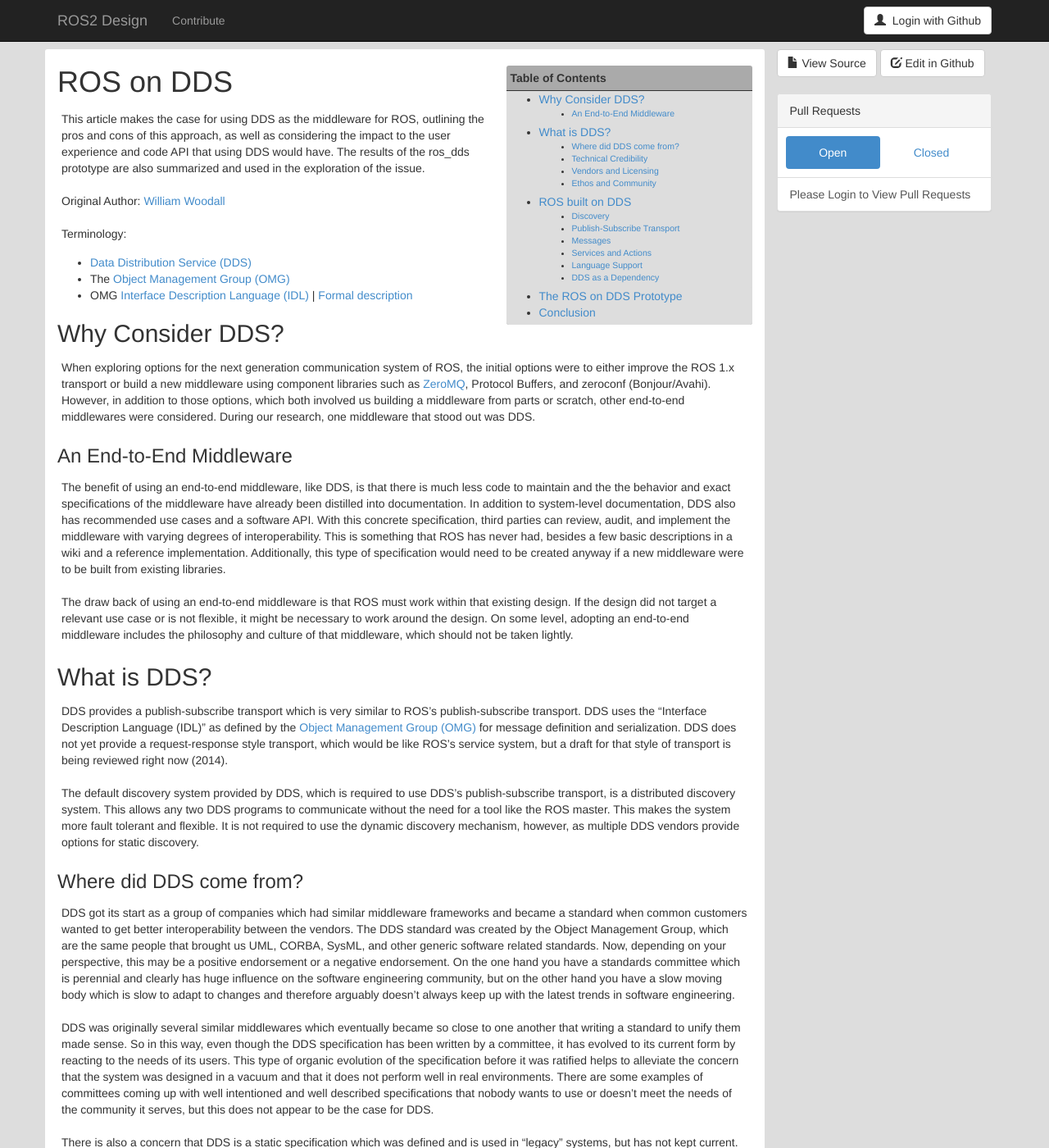
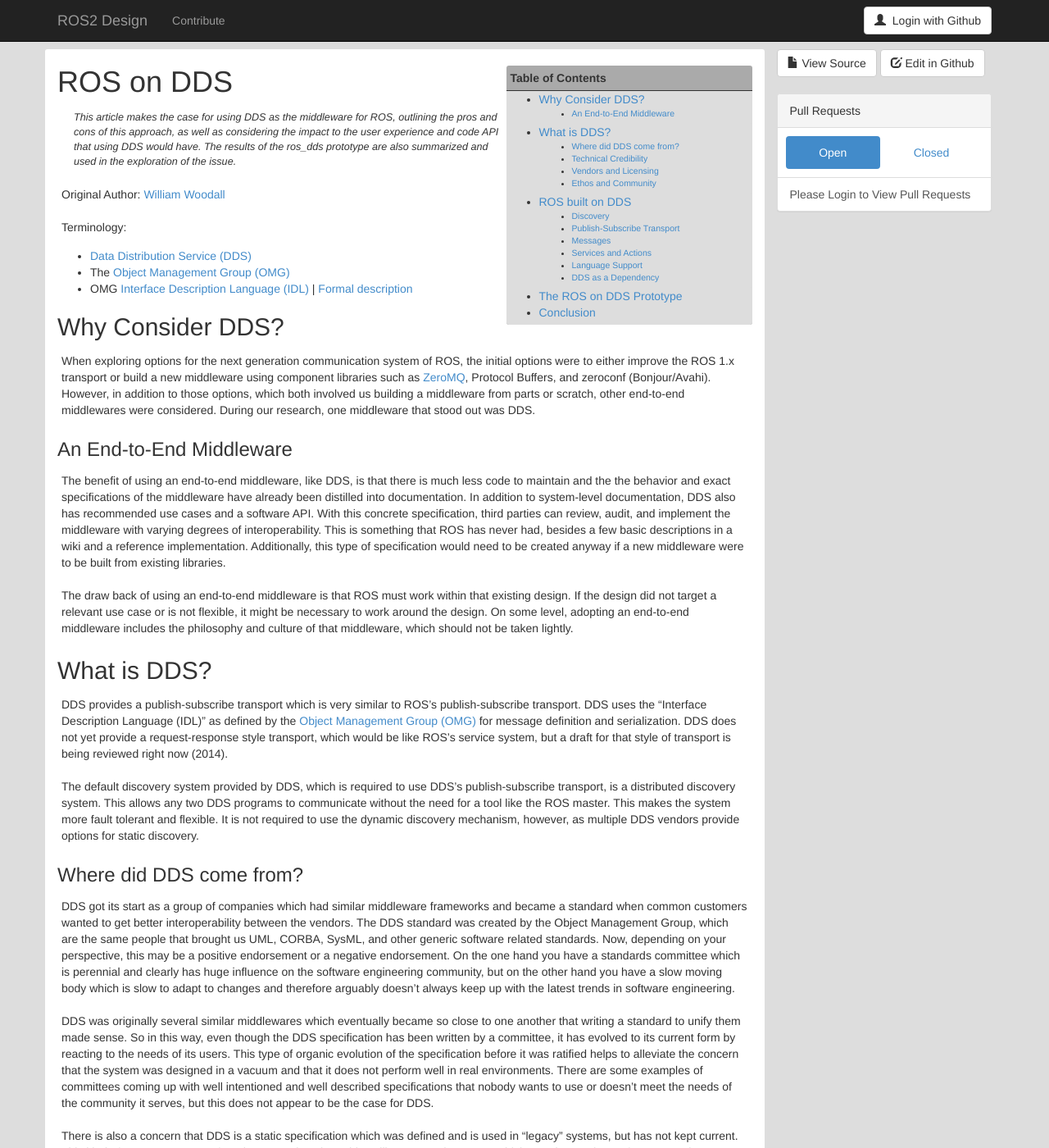
Before and after one commit to ros2/design, a Jekyll site: the page built from articles/20_ros_with_dds.md, in a window 1280 px wide and 1400 px high. Shown: the whole window at 82% size. Built offline with Jekyll 4.4.1, drawn with Linux system fonts in a browser that asks for light colours; nearby versions of some CDN libraries.

Commit message:
fixup article abstract styling

```diff
--- a/css/ros2-design.css
+++ b/css/ros2-design.css
@@ -72,3 +72,9 @@
 .content-container img {
     max-width: 100%;
 }
+
+.abstract {
+    font-style: italic;
+    font-size: 90%;
+    padding: 0 15px;
+}
```
Also changed, not shown: index.md (+1 -1 lines).
